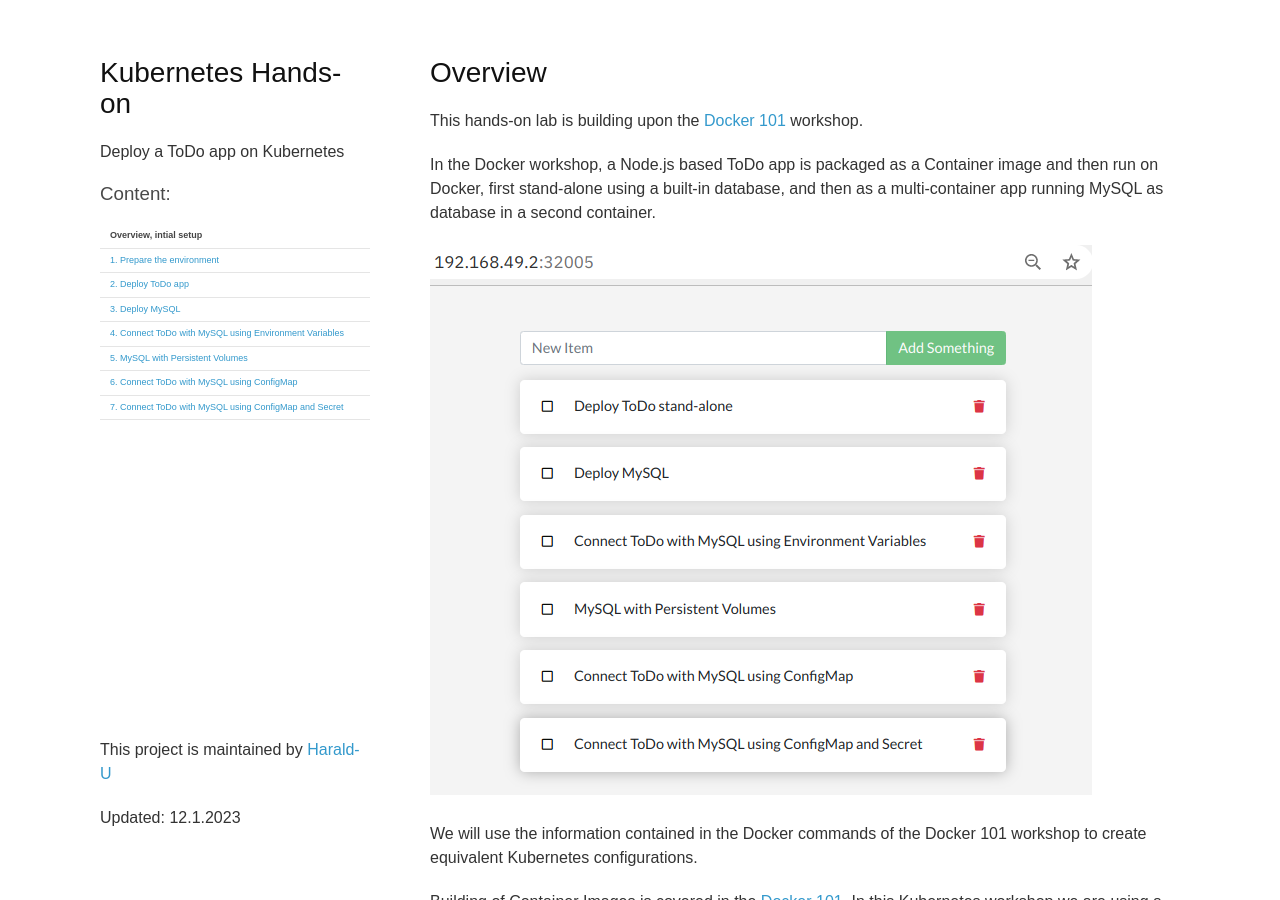
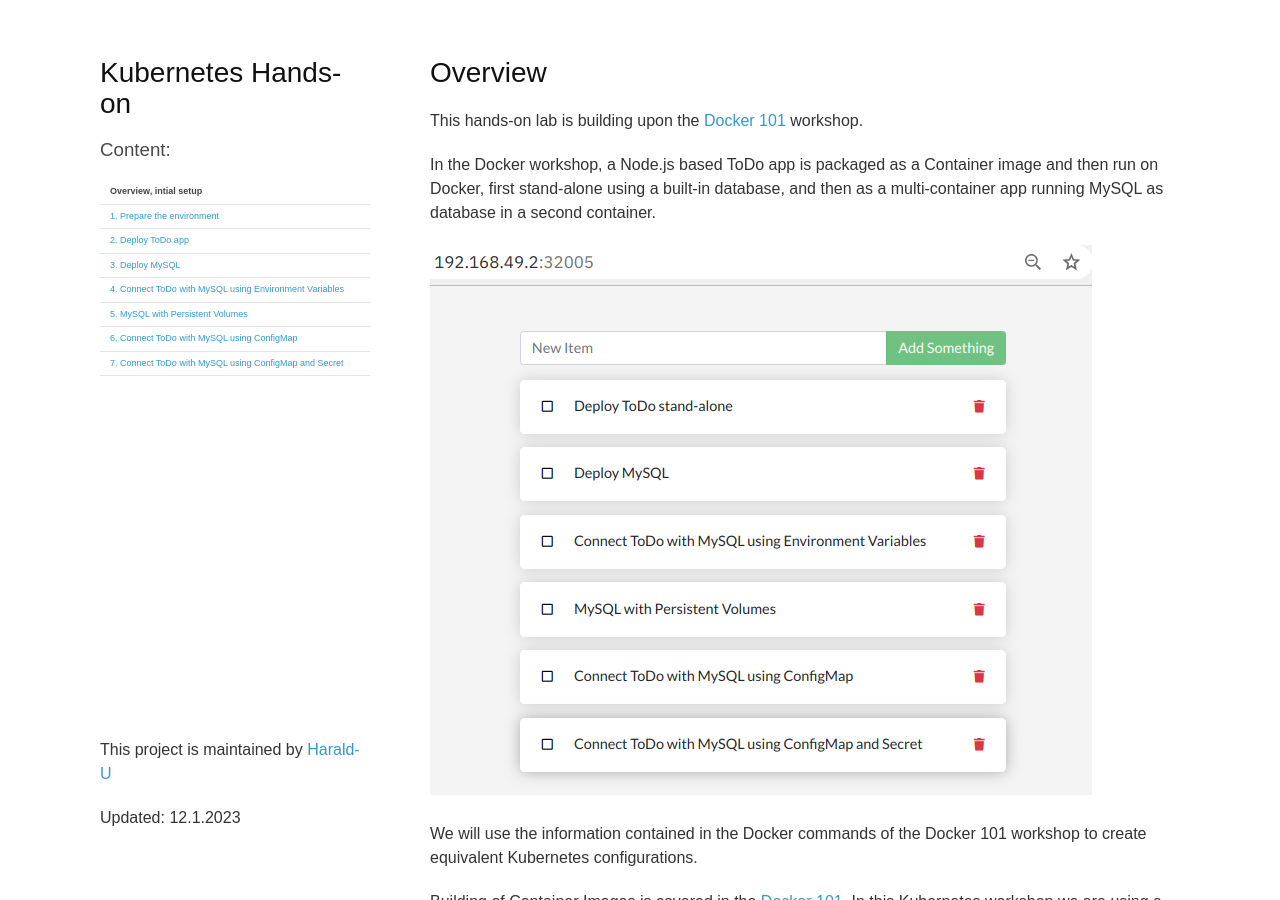
Before and after one commit to Harald-U/kubernetes-handson, a Jekyll site: the page built from index.md, in a window 1280 px wide and 900 px high. Built offline with Jekyll 4.4.1, drawn with Linux system fonts in a browser that asks for light colours; our own code applies the rules of GitHub Pages for plain Markdown files; the repository's description, which GitHub fills in, is left out.

Commit message:
Remove descr

```diff
--- a/_config.yml
+++ b/_config.yml
@@ -1,7 +1,6 @@
 theme: jekyll-theme-minimal
 title: Kubernetes Hands-on
 updated: 12.1.2023
-description: Deploy a ToDo app on Kubernetes
 show_downloads: False
 navigation:
   - title: Overview, intial setup
```
